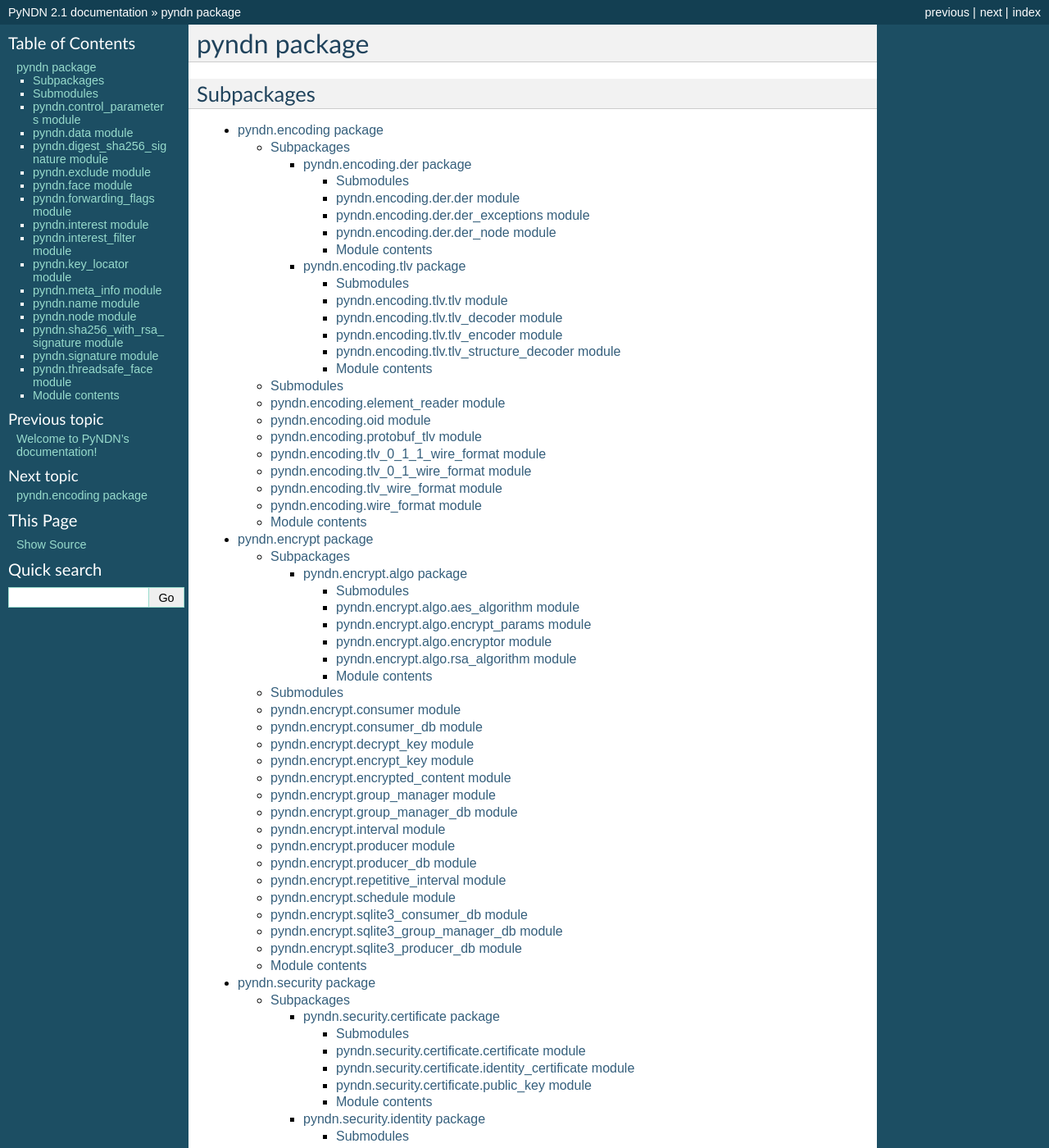
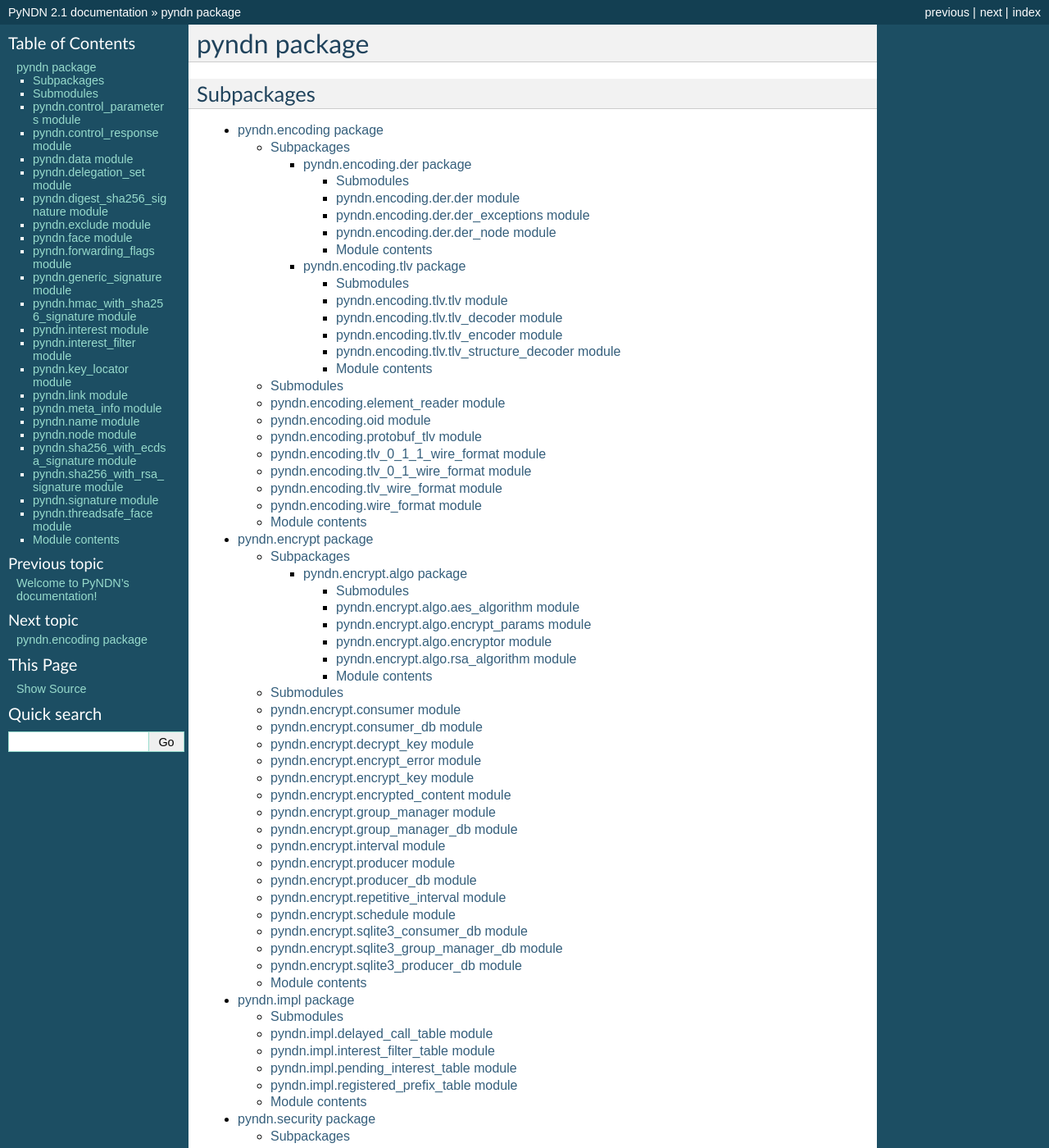
Before and after one commit to named-data/PyNDN2, a Sphinx documentation site: the page built from doc/pyndn.rst, in a window 1280 px wide and 1400 px high. Shown: the whole window at 82% size. Built offline with Sphinx 7.4.7, drawn with Linux system fonts in a browser that asks for light colours; some of the changed text lies outside the part shown.

Commit message:
doc: Added TOC for new modules, e.g. impl.

```diff
--- a/doc/pyndn.encrypt.rst
+++ b/doc/pyndn.encrypt.rst
@@ -31,6 +31,14 @@ pyndn.encrypt.decrypt_key module
 --------------------------------
 
 .. automodule:: pyndn.encrypt.decrypt_key
+    :members:
+    :undoc-members:
+    :show-inheritance:
+
+pyndn.encrypt.encrypt_error module
+----------------------------------
+
+.. automodule:: pyndn.encrypt.encrypt_error
     :members:
     :undoc-members:
     :show-inheritance:
--- /dev/null
+++ b/doc/pyndn.impl.rst
@@ -0,0 +1,46 @@
+pyndn.impl package
+==================
+
+Submodules
+----------
+
+pyndn.impl.delayed_call_table module
+------------------------------------
+
+.. automodule:: pyndn.impl.delayed_call_table
+    :members:
+    :undoc-members:
+    :show-inheritance:
+
+pyndn.impl.interest_filter_table module
+---------------------------------------
+
+.. automodule:: pyndn.impl.interest_filter_table
+    :members:
+    :undoc-members:
+    :show-inheritance:
+
+pyndn.impl.pending_interest_table module
+----------------------------------------
+
+.. automodule:: pyndn.impl.pending_interest_table
+    :members:
+    :undoc-members:
+    :show-inheritance:
+
+pyndn.impl.registered_prefix_table module
+-----------------------------------------
+
+.. automodule:: pyndn.impl.registered_prefix_table
+    :members:
+    :undoc-members:
+    :show-inheritance:
+
+
+Module contents
+---------------
+
+.. automodule:: pyndn.impl
+    :members:
+    :undoc-members:
+    :show-inheritance:
--- a/doc/pyndn.rst
+++ b/doc/pyndn.rst
@@ -8,6 +8,7 @@ Subpackages
 
     pyndn.encoding
     pyndn.encrypt
+    pyndn.impl
     pyndn.security
     pyndn.sync
     pyndn.transport
@@ -24,10 +25,26 @@ pyndn.control_parameters module
     :undoc-members:
     :show-inheritance:
 
+pyndn.control_response module
+-----------------------------
+
+.. automodule:: pyndn.control_response
+    :members:
+    :undoc-members:
+    :show-inheritance:
+
 pyndn.data module
 -----------------
 
 .. automodule:: pyndn.data
+    :members:
+    :undoc-members:
+    :show-inheritance:
+
+pyndn.delegation_set module
+---------------------------
+
+.. automodule:: pyndn.delegation_set
     :members:
     :undoc-members:
     :show-inheritance:
@@ -64,6 +81,22 @@ pyndn.forwarding_flags module
     :undoc-members:
     :show-inheritance:
 
+pyndn.generic_signature module
+------------------------------
+
+.. automodule:: pyndn.generic_signature
+    :members:
+    :undoc-members:
+    :show-inheritance:
+
+pyndn.hmac_with_sha256_signature module
+---------------------------------------
+
+.. automodule:: pyndn.hmac_with_sha256_signature
+    :members:
+    :undoc-members:
+    :show-inheritance:
+
 pyndn.interest module
 ---------------------
 
@@ -88,6 +121,14 @@ pyndn.key_locator module
     :undoc-members:
     :show-inheritance:
 
+pyndn.link module
+-----------------
+
+.. automodule:: pyndn.link
+    :members:
+    :undoc-members:
+    :show-inheritance:
+
 pyndn.meta_info module
 ----------------------
 
@@ -108,6 +149,14 @@ pyndn.node module
 -----------------
 
 .. automodule:: pyndn.node
+    :members:
+    :undoc-members:
+    :show-inheritance:
+
+pyndn.sha256_with_ecdsa_signature module
+----------------------------------------
+
+.. automodule:: pyndn.sha256_with_ecdsa_signature
     :members:
     :undoc-members:
     :show-inheritance:
```
Also changed, not shown: doc/pyndn.util.rst (+8 -0 lines).
